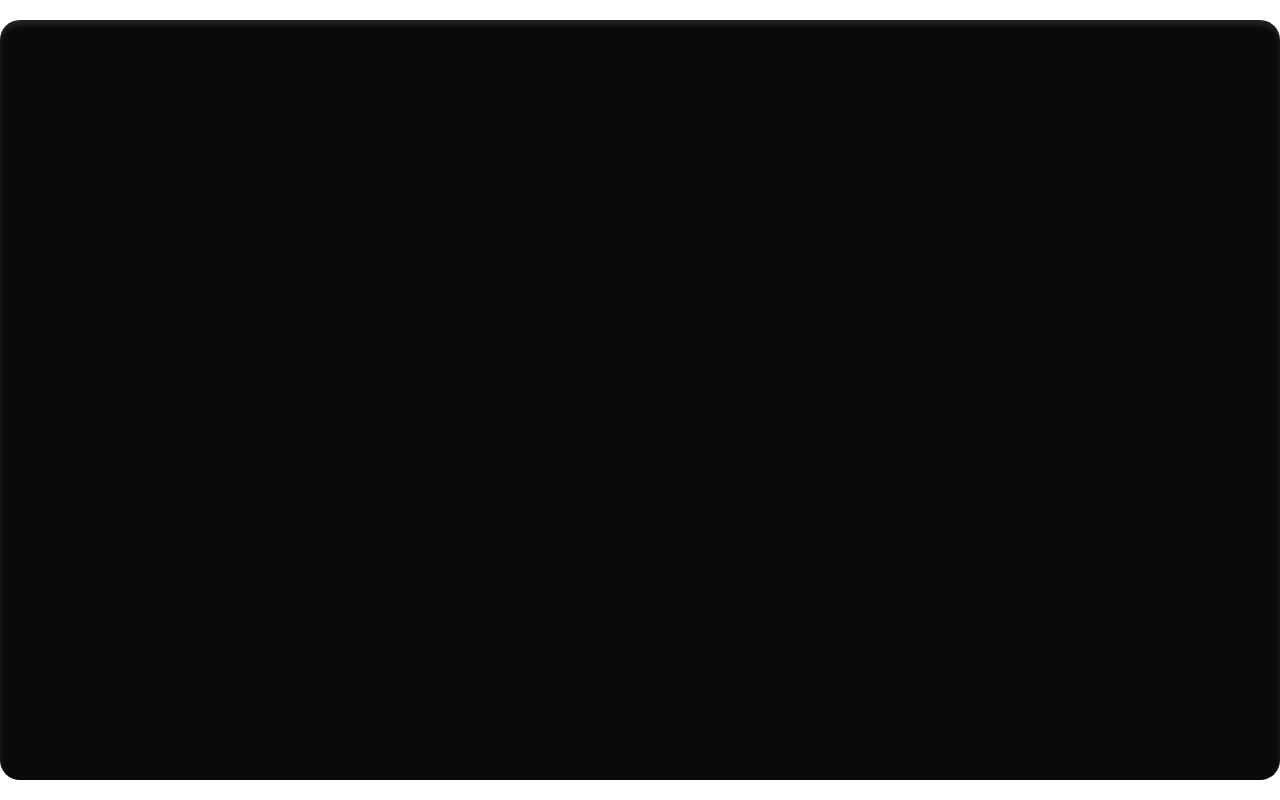
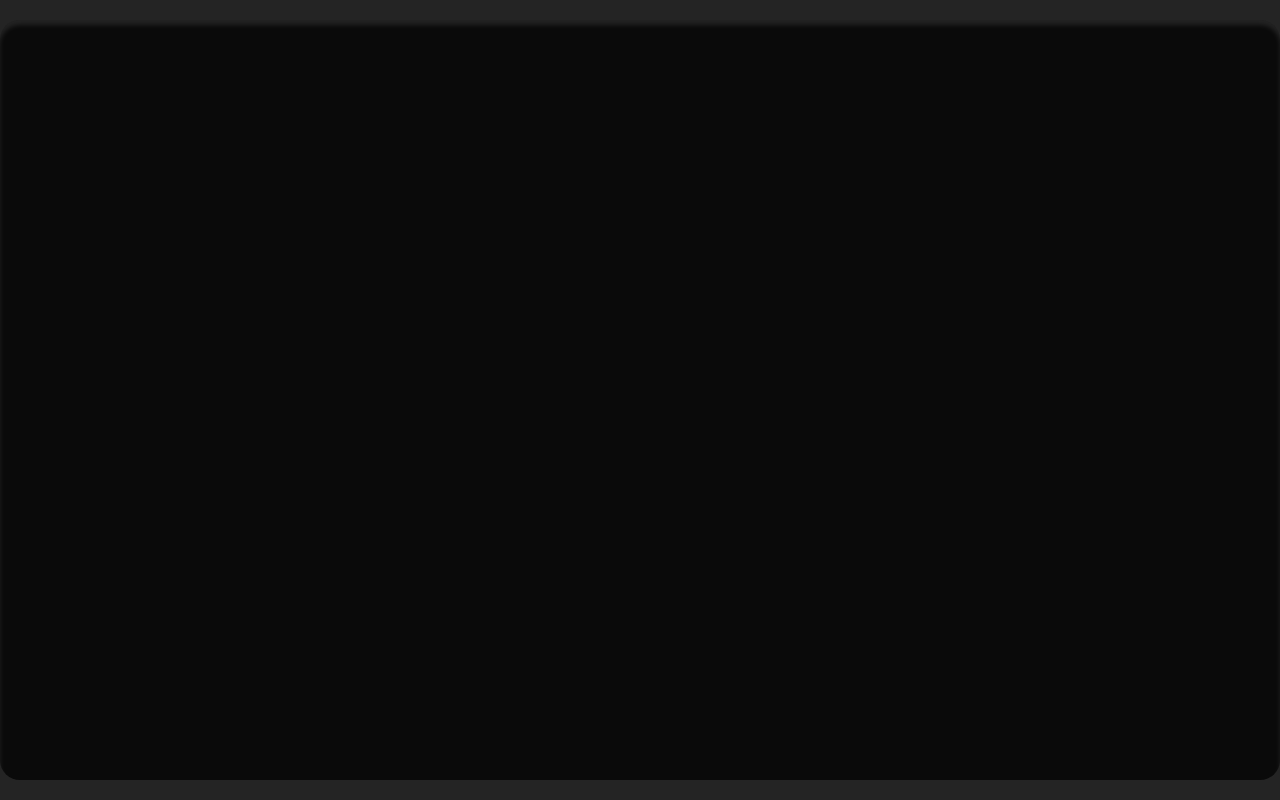
Before and after one commit to heiderick13/my-link-tree, a React (Vite) app: page / in a window 1280 px wide. Built offline with nearby package versions, Linux system fonts and the light colour scheme.

Commit message:
:lipstick: change page brackground color

```diff
--- a/src/index.css
+++ b/src/index.css
@@ -7,6 +7,9 @@
   line-height: 1.5;
   font-weight: 400;
 
+  background-color: #242424;
+  color: #fefefe;
+
   text-rendering: optimizeLegibility;
   -webkit-font-smoothing: antialiased;
   -moz-osx-font-smoothing: grayscale;
```
